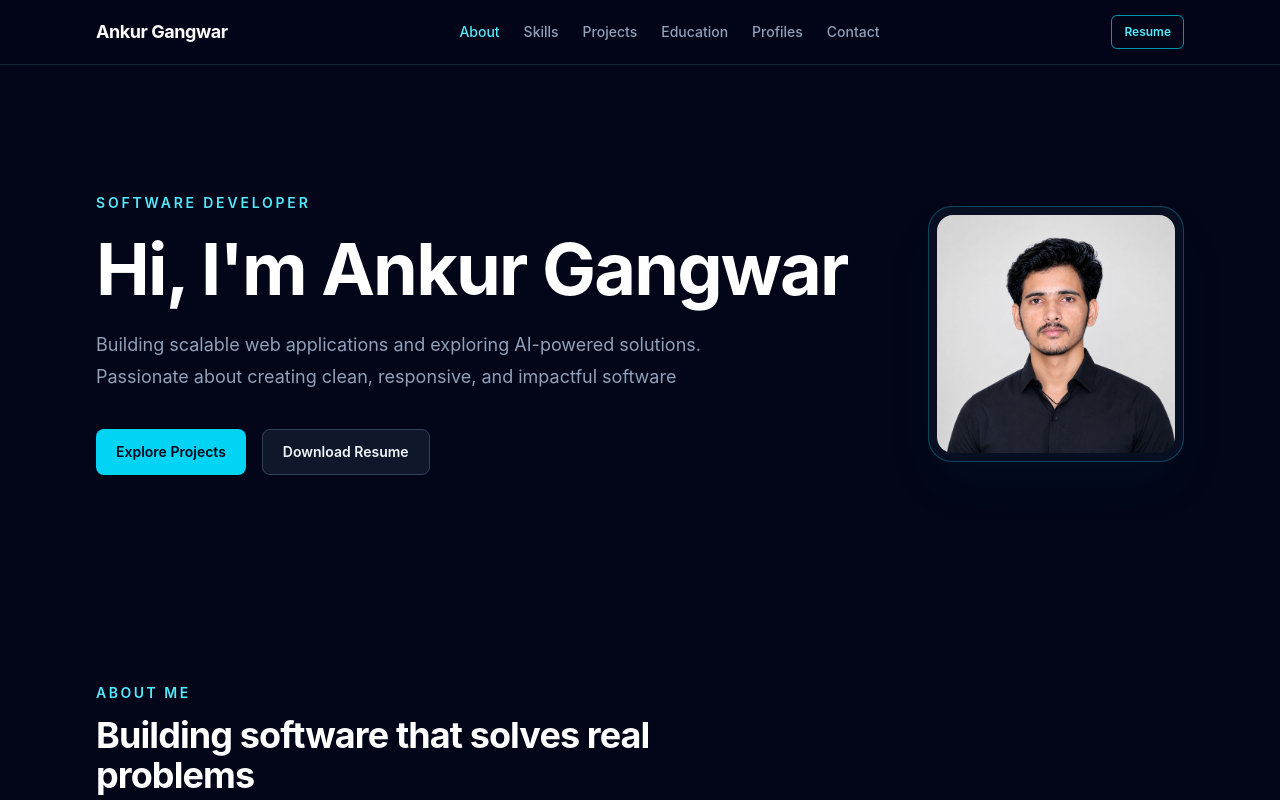
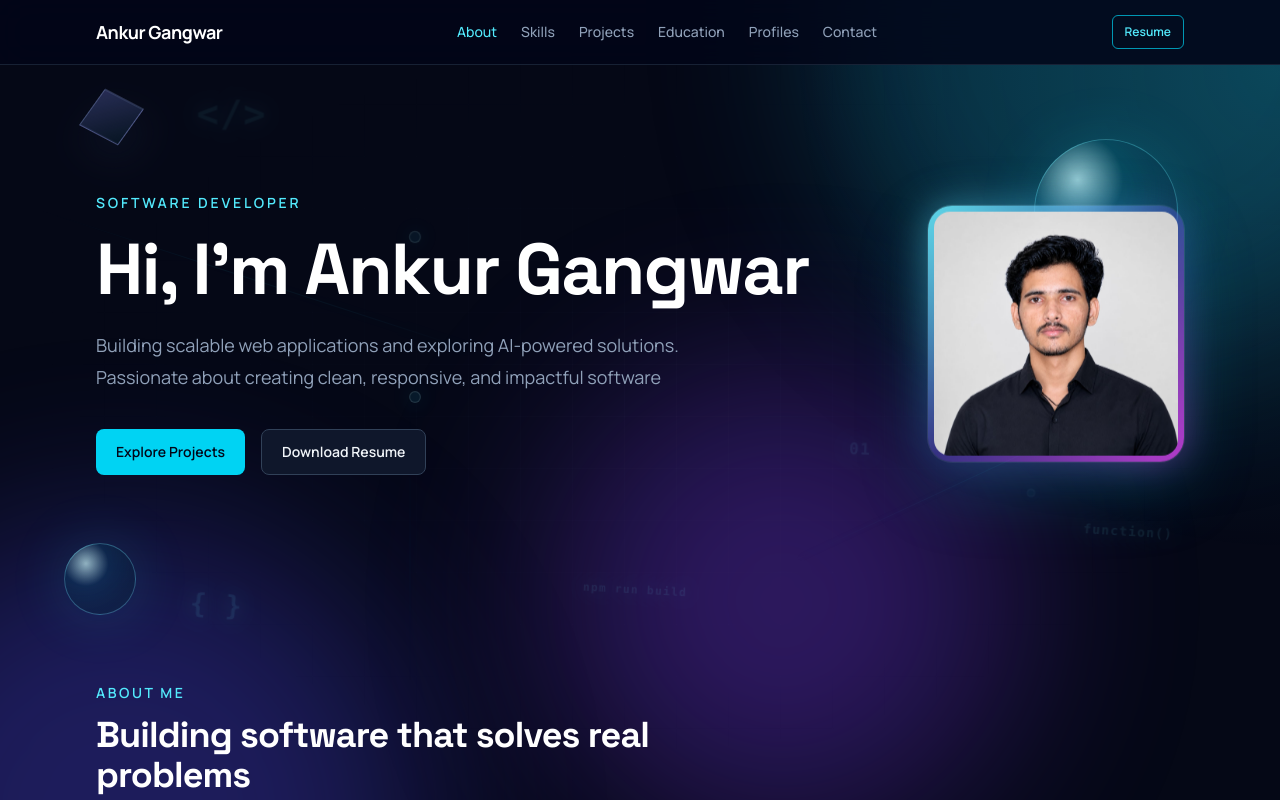
Before and after one commit to ankurgangwar4575-tech/Portfolio, a React (Vite) app in the folder MyPortfolio/: page / in a window 1280 px wide. Shown: the top 800 px of the page. Built offline with nearby package versions, Linux system fonts and the light colour scheme.

Commit message:
Add AnimatedBackground and Reveal components; update portfolio data and styles

```diff
--- /dev/null
+++ b/MyPortfolio/src/components/ui/AnimatedBackground.tsx
@@ -0,0 +1,30 @@
+export function AnimatedBackground() {
+  return (
+    <div aria-hidden="true" className="pointer-events-none fixed inset-0 -z-10 overflow-hidden bg-[#050816]">
+      <div className="aurora aurora-one" />
+      <div className="aurora aurora-two" />
+      <div className="aurora aurora-three" />
+      <div className="grid-overlay" />
+      <div className="circuit-board">
+        <span className="circuit-line line-a" />
+        <span className="circuit-line line-b" />
+        <span className="circuit-line line-c" />
+        <span className="circuit-node node-a" />
+        <span className="circuit-node node-b" />
+        <span className="circuit-node node-c" />
+      </div>
+      <div className="code-cloud">
+        <span className="code-fragment fragment-one">&lt;/&gt;</span>
+        <span className="code-fragment fragment-two">const</span>
+        <span className="code-fragment fragment-three">{'{ }'}</span>
+        <span className="code-fragment fragment-four">01</span>
+        <span className="code-fragment fragment-five">function()</span>
+        <span className="code-fragment fragment-six">npm run build</span>
+      </div>
+      <div className="floating-orb orb-one" />
+      <div className="floating-orb orb-two" />
+      <div className="floating-cube cube-one" />
+      <div className="floating-cube cube-two" />
+    </div>
+  )
+}
--- a/MyPortfolio/src/components/ui/Card.tsx
+++ b/MyPortfolio/src/components/ui/Card.tsx
@@ -9,7 +9,7 @@ export function Card({ children, className, ...props }: CardProps) {
   return (
     <div
       className={cn(
-        'rounded-2xl border border-slate-800 bg-slate-900/60 p-6 shadow-xl shadow-slate-950/20 backdrop-blur-sm',
+        'group rounded-2xl border border-white/10 bg-slate-900/50 p-6 shadow-xl shadow-slate-950/20 backdrop-blur-xl transition duration-300 hover:-translate-y-1 hover:border-cyan-300/40 hover:bg-slate-900/70 hover:shadow-cyan-950/30',
         className,
       )}
       {...props}
--- /dev/null
+++ b/MyPortfolio/src/components/ui/Reveal.tsx
@@ -0,0 +1,40 @@
+import { useEffect, useRef, useState, type ReactNode } from 'react'
+
+type RevealProps = {
+  children: ReactNode
+  className?: string
+  delay?: number
+}
+
+export function Reveal({ children, className = '', delay = 0 }: RevealProps) {
+  const elementRef = useRef<HTMLDivElement>(null)
+  const [isVisible, setIsVisible] = useState(false)
+
+  useEffect(() => {
+    const element = elementRef.current
+    if (!element) return
+
+    const observer = new IntersectionObserver(
+      ([entry]) => {
+        if (entry.isIntersecting) {
+          setIsVisible(true)
+          observer.unobserve(element)
+        }
+      },
+      { threshold: 0.14 },
+    )
+
+    observer.observe(element)
+    return () => observer.disconnect()
+  }, [])
+
+  return (
+    <div
+      ref={elementRef}
+      className={`reveal ${isVisible ? 'reveal-visible' : ''} ${className}`}
+      style={{ transitionDelay: `${delay}ms` }}
+    >
+      {children}
+    </div>
+  )
+}
--- a/MyPortfolio/src/pages/HomePage.tsx
+++ b/MyPortfolio/src/pages/HomePage.tsx
@@ -8,18 +8,21 @@ import { EducationCard } from "../components/ui/EducationCard";
 import { ProjectCard } from "../components/ui/ProjectCard";
 import { ScrollToTop } from "../components/ui/ScrollToTop";
 import { SectionHeading } from "../components/ui/SectionHeading";
+import { AnimatedBackground } from "../components/ui/AnimatedBackground";
+import { Reveal } from "../components/ui/Reveal";
 import { portfolio } from "../data/portfolio";
 
 export function HomePage() {
   return (
-    <div className="min-h-screen bg-slate-950 text-slate-100">
+    <div className="min-h-screen overflow-x-clip text-slate-100">
+      <AnimatedBackground />
       <Navbar />
 
       <main>
         <section id="home" className="relative overflow-hidden py-24 sm:py-32">
           <div className="absolute inset-0 -z-10 bg-[radial-gradient(circle_at_top_right,_rgba(34,211,238,0.16),_transparent_35%)]" />
-          <Container className="grid items-center gap-12 lg:grid-cols-[1fr_auto]">
-            <div>
+          <Container className="relative grid items-center gap-12 lg:grid-cols-[1fr_auto]">
+            <Reveal>
               <p className="mb-5 text-sm font-semibold uppercase tracking-[0.2em] text-cyan-300">
                 {portfolio.role}
               </p>
@@ -35,29 +38,31 @@ export function HomePage() {
                   Download Resume
                 </Button>
               </div>
-            </div>
-            <div className="mx-auto w-56 rounded-3xl border border-cyan-400/30 bg-slate-900/60 p-2 shadow-2xl shadow-cyan-950/20 sm:w-64 lg:mx-0">
+            </Reveal>
+            <Reveal delay={180} className="mx-auto lg:mx-0">
+              <div className="profile-frame w-56 sm:w-64">
               <img
                 src="/images/profile.jpeg"
                 alt={`Portrait of ${portfolio.name}`}
                 className="aspect-square w-full rounded-2xl object-cover"
               />
-            </div>
+              </div>
+            </Reveal>
           </Container>
         </section>
 
         <section id="about" className="py-20">
-          <Container>
+          <Container><Reveal>
             <SectionHeading
               eyebrow="About me"
               title="Building software that solves real problems"
               description={portfolio.about}
             />
-          </Container>
+          </Reveal></Container>
         </section>
 
         <section id="skills" className="py-20">
-          <Container>
+          <Container><Reveal>
             <SectionHeading eyebrow="Toolkit" title="Skills and Technologies" />
             <div className="mt-10 grid gap-5 sm:grid-cols-2">
               {portfolio.skillGroups.map((group) => (
@@ -78,11 +83,11 @@ export function HomePage() {
                 </Card>
               ))}
             </div>
-          </Container>
+          </Reveal></Container>
         </section>
 
         <section id="projects" className="py-20">
-          <Container>
+          <Container><Reveal>
             <SectionHeading
               eyebrow="Selected work"
               title="Key Projects"
@@ -93,10 +98,10 @@ export function HomePage() {
                 <ProjectCard key={project.title} project={project} />
               ))}
             </div>
-          </Container>
+          </Reveal></Container>
         </section>
         <section id="education" className="py-20">
-          <Container>
+          <Container><Reveal>
             <SectionHeading
               eyebrow="Academic background"
               title="Education"
@@ -110,12 +115,12 @@ export function HomePage() {
                 />
               ))}
             </div>
-          </Container>
+          </Reveal></Container>
         </section>
 
         {portfolio.codingProfiles.length > 0 && (
           <section id="profiles" className="py-20">
-            <Container>
+            <Container><Reveal>
               <SectionHeading
                 eyebrow="Problem solving"
                 title="Coding Profiles"
@@ -131,12 +136,12 @@ export function HomePage() {
                   </Card>
                 ))}
               </div>
-            </Container>
+            </Reveal></Container>
           </section>
         )}
 
         <section id="contact" className="py-20">
-          <Container>
+          <Container><Reveal>
             <Card className="border-cyan-400/20 text-center">
               <SectionHeading
                 align="center"
@@ -145,7 +150,7 @@ export function HomePage() {
               />
               <ContactForm />
             </Card>
-          </Container>
+          </Reveal></Container>
         </section>
       </main>
 
--- a/MyPortfolio/src/styles/globals.css
+++ b/MyPortfolio/src/styles/globals.css
@@ -1,3 +1,4 @@
+@import url('https://fonts.googleapis.com/css2?family=JetBrains+Mono:wght@400;500;600;700&family=Manrope:wght@400;500;600;700;800&family=Space+Grotesk:wght@400;500;600;700&display=swap');
 @import "tailwindcss";
 
 html {
@@ -9,7 +10,86 @@ body {
   min-width: 320px;
   background: #020617;
   color: #f8fafc;
-  font-family: Inter, ui-sans-serif, system-ui, sans-serif;
+  font-family: 'Manrope', ui-sans-serif, system-ui, sans-serif;
+}
+
+h1,
+h2,
+h3 {
+  font-family: 'Space Grotesk', ui-sans-serif, system-ui, sans-serif;
+}
+
+code,
+.code-cloud {
+  font-family: 'JetBrains Mono', ui-monospace, monospace;
+}
+
+.grid-overlay {
+  position: absolute;
+  inset: 0;
+  opacity: 0.23;
+  background-image: linear-gradient(rgba(148, 163, 184, 0.1) 1px, transparent 1px), linear-gradient(90deg, rgba(148, 163, 184, 0.1) 1px, transparent 1px);
+  background-size: 52px 52px;
+  mask-image: radial-gradient(ellipse at center, black, transparent 75%);
+}
+
+.circuit-board { position: absolute; inset: 0; opacity: 0.38; mask-image: radial-gradient(ellipse at center, black, transparent 78%); }
+.circuit-line { position: absolute; height: 1px; transform-origin: left; background: linear-gradient(90deg, transparent, rgba(34, 211, 238, 0.66), transparent); box-shadow: 0 0 12px rgba(34, 211, 238, 0.55); animation: signal 5s linear infinite; }
+.line-a { top: 22%; left: -5%; width: 44%; transform: rotate(18deg); }
+.line-b { top: 70%; right: -8%; width: 46%; transform: rotate(-25deg); animation-delay: -2s; }
+.line-c { top: 49%; left: 32%; width: 28%; transform: rotate(90deg); animation-delay: -3.5s; }
+.circuit-node { position: absolute; width: 0.65rem; height: 0.65rem; border: 1px solid rgba(165, 243, 252, 0.8); border-radius: 999px; background: #155e75; box-shadow: 0 0 18px rgba(34, 211, 238, 0.8); animation: pulse-node 2.5s ease-in-out infinite; }
+.node-a { top: 29%; left: 32%; }.node-b { top: 61%; right: 19%; animation-delay: -0.8s; }.node-c { top: 49%; left: 32%; animation-delay: -1.6s; }
+
+.code-cloud { position: absolute; inset: 0; overflow: hidden; color: rgba(103, 232, 249, 0.22); font-family: ui-monospace, SFMono-Regular, Menlo, Monaco, Consolas, monospace; font-weight: 700; letter-spacing: 0.08em; }
+.code-fragment { position: absolute; white-space: nowrap; text-shadow: 0 0 18px rgba(34, 211, 238, 0.35); animation: code-drift 14s ease-in-out infinite alternate; }
+.fragment-one { top: 13%; left: 15%; font-size: 2.3rem; }.fragment-two { top: 31%; right: 16%; font-size: 1rem; animation-delay: -5s; }.fragment-three { bottom: 17%; left: 13%; font-size: 1.7rem; animation-delay: -7s; }.fragment-four { top: 58%; right: 33%; animation-delay: -2s; }.fragment-five { bottom: 28%; right: 10%; font-size: 0.8rem; animation-delay: -10s; }.fragment-six { top: 77%; left: 44%; font-size: 0.7rem; animation-delay: -4s; }
+
+.aurora { position: absolute; border-radius: 999px; filter: blur(85px); opacity: 0.34; animation: drift 16s ease-in-out infinite alternate; }
+.aurora-one { width: 42rem; height: 42rem; top: -20rem; right: -12rem; background: #0e7490; }
+.aurora-two { width: 34rem; height: 34rem; bottom: -16rem; left: -12rem; background: #4f46e5; animation-delay: -6s; }
+.aurora-three { width: 26rem; height: 26rem; top: 45%; left: 42%; background: #7c3aed; animation-delay: -11s; }
+
+.floating-orb { position: absolute; border-radius: 999px; border: 1px solid rgba(103, 232, 249, 0.32); background: radial-gradient(circle at 30% 28%, rgba(207, 250, 254, 0.75), rgba(6, 182, 212, 0.12) 32%, rgba(15, 23, 42, 0.1) 70%); box-shadow: inset -16px -20px 40px rgba(8, 47, 73, 0.45), 0 0 60px rgba(34, 211, 238, 0.16); animation: float 8s ease-in-out infinite; }
+.orb-one { width: 9rem; height: 9rem; top: 18%; right: 8%; }
+.orb-two { width: 4.5rem; height: 4.5rem; top: 70%; left: 5%; animation-delay: -4s; }
+.floating-cube { position: absolute; width: 4rem; height: 4rem; border: 1px solid rgba(165, 180, 252, 0.35); background: linear-gradient(135deg, rgba(129, 140, 248, 0.27), rgba(34, 211, 238, 0.06)); box-shadow: 14px 14px 40px rgba(15, 23, 42, 0.65); transform: rotate(25deg) skew(-8deg); animation: cube-float 11s ease-in-out infinite; }
+.cube-one { top: 50%; right: 8%; }
+.cube-two { top: 12%; left: 7%; width: 2.75rem; height: 2.75rem; animation-delay: -5s; }
+
+.reveal { opacity: 0; transform: translateY(2.5rem) scale(0.98); transition: opacity 700ms cubic-bezier(.16,1,.3,1), transform 700ms cubic-bezier(.16,1,.3,1); }
+.reveal-visible { opacity: 1; transform: translateY(0) scale(1); }
+
+.profile-frame {
+  position: relative;
+  border-radius: 1.5rem;
+  padding: 0.35rem;
+  background: linear-gradient(135deg, rgba(103, 232, 249, 0.9), rgba(99, 102, 241, 0.35), rgba(217, 70, 239, 0.8));
+  box-shadow: 0 0 0 1px rgba(255,255,255,0.1), 0 25px 70px rgba(6, 182, 212, 0.25);
+  animation: float 7s ease-in-out infinite;
+}
+
+.profile-frame::after {
+  content: '';
+  position: absolute;
+  inset: -1px;
+  z-index: -1;
+  border-radius: inherit;
+  background: inherit;
+  filter: blur(18px);
+  opacity: 0.5;
+}
+
+@keyframes float { 0%, 100% { transform: translate3d(0, 0, 0); } 50% { transform: translate3d(0, -22px, 0); } }
+@keyframes cube-float { 0%, 100% { transform: translate3d(0, 0, 0) rotate(25deg) skew(-8deg); } 50% { transform: translate3d(-18px, -30px, 0) rotate(110deg) skew(-8deg); } }
+@keyframes drift { from { transform: translate3d(-4%, -2%, 0) scale(0.9); } to { transform: translate3d(9%, 8%, 0) scale(1.12); } }
+@keyframes signal { 0% { opacity: 0.15; } 45% { opacity: 1; } 100% { opacity: 0.15; } }
+@keyframes pulse-node { 0%, 100% { transform: scale(0.8); opacity: 0.5; } 50% { transform: scale(1.35); opacity: 1; } }
+@keyframes code-drift { from { transform: translate3d(-12px, 0, 0) rotate(-3deg); opacity: 0.1; } to { transform: translate3d(24px, -38px, 0) rotate(4deg); opacity: 0.42; } }
+
+@media (prefers-reduced-motion: reduce) {
+  *, *::before, *::after { scroll-behavior: auto !important; animation-duration: 0.01ms !important; animation-iteration-count: 1 !important; transition-duration: 0.01ms !important; }
+  .reveal { opacity: 1; transform: none; }
 }
 
 ::selection {
```
Also changed, not shown: MyPortfolio/src/data/portfolio.ts (+7 -0 lines), MyPortfolio/public/images/projects/Text.png (added).
